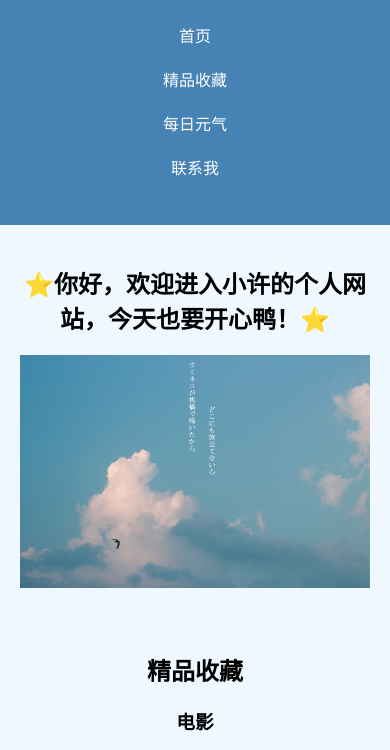
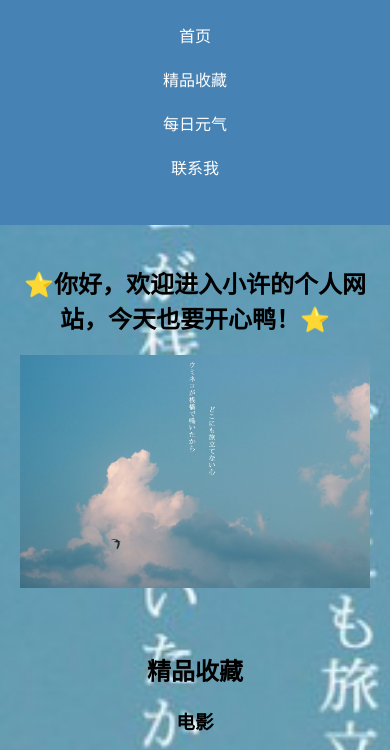
Before and after one commit to ZiDa-Xu/my-personal-website, a plain HTML site: page index.html in a window 390 px wide. Shown: the part 69-819 px from the top of the page. Drawn offline with Linux system fonts and the light colour scheme.

Commit message:
Update styles.css

```diff
--- a/styles.css
+++ b/styles.css
@@ -5,7 +5,7 @@ body {
     padding: 0;
     background-color: #f0f8ff;
     background-image: url('background.jpg');
-    background-size: cover; /* 确保背景图片覆盖整个屏幕 */
+    background-size: contain; /* 使背景图片适应容器 */
     background-position: center; /* 将背景图片居中 */
     background-repeat: no-repeat; /* 不重复背景图片 */
 }
@@ -13,9 +13,10 @@ body {
 /* Media Queries for Responsive Design */
 @media (max-width: 768px) {
     body {
-        background-size: contain; /* 在移动设备上调整背景图片大小 */
+        background-size: cover; /* 在移动设备上调整背景图片大小 */
     }
 }
+
 
 header {
     background-color: #4682b4;
```
